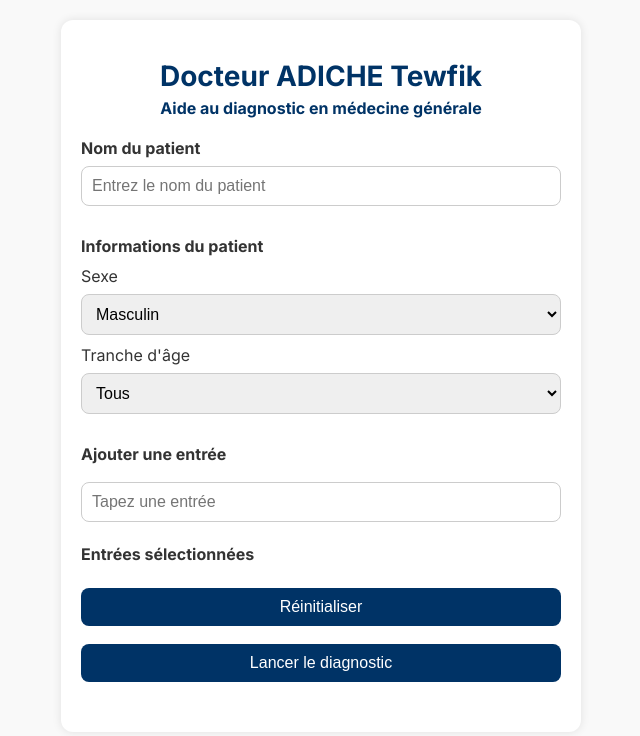
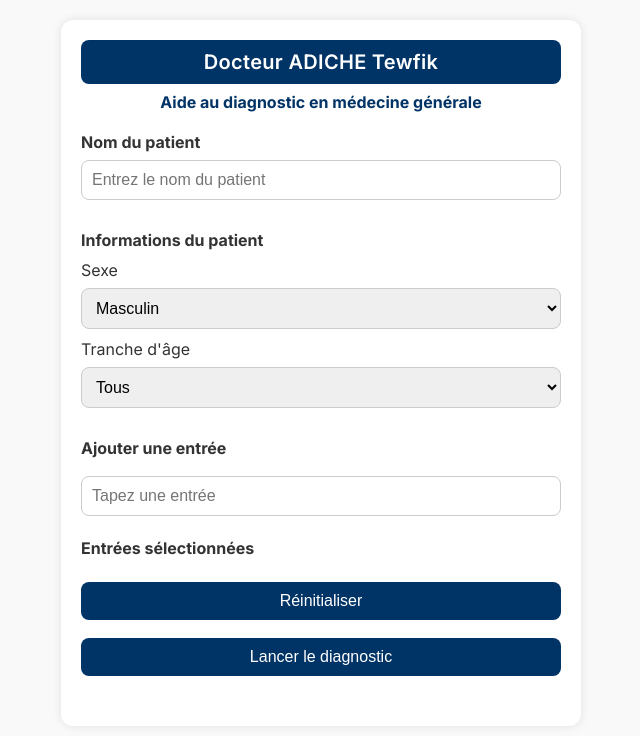
Before and after one commit to ADICHE213/ExeDocteur, a Flask app: page / in a window 1280 px wide. Shown: the top 736 px of the page, without its empty margins (319-959 px from the left). Run offline with Flask 3, Linux system fonts and the light colour scheme.

Commit message:
Update index.html

```diff
--- a/templates/index.html
+++ b/templates/index.html
@@ -16,6 +16,20 @@
             background-color: #f9f9f9;
             color: #333;
         }
+
+        .titre-principal {
+    background-color: #003366;
+    color: white;
+    padding: 10px 16px;
+    text-align: center;
+    font-size: 20px;         /* Moins grand que 28px */
+    font-weight: 600;        /* Moins gras que bold */
+    border-radius: 8px;
+    margin-bottom: 8px;
+    letter-spacing: 0.3px;
+}
+
+
 
         .container {
             max-width: 480px;
@@ -155,7 +169,7 @@
 
 <body>
     <div class="container">
-        <h1>Docteur ADICHE Tewfik</h1>
+        <div class="titre-principal">Docteur ADICHE Tewfik</div>
         <h2>Aide au diagnostic en médecine générale</h2>
         <label for="nomPatient"><strong>Nom du patient</strong></label>
 <input type="text" id="nomPatient" placeholder="Entrez le nom du patient">
```
